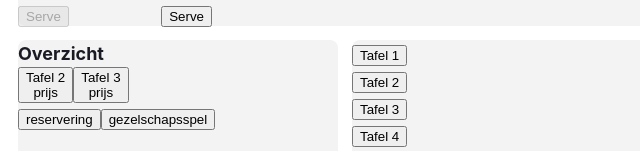
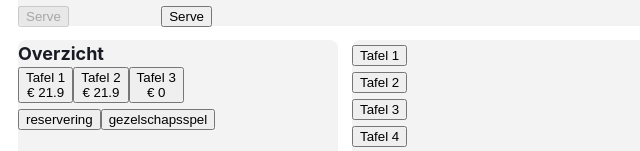
Before and after one commit to Jana-Elst/maitre-hotel, a React (Vite) app: page / in a window 1280 px wide. Shown: the part 152-303 px from the top of the page, without its empty margins (0-640 px from the left). Built offline with nearby package versions, Linux system fonts and the light colour scheme; a web font is replaced by a local one.

Commit message:
clientDetail & clientCard prijs wordt geupdate

```diff
--- a/src/App.jsx
+++ b/src/App.jsx
@@ -41,7 +41,7 @@ function App() {
   const [restaurantVariables, setRestaurantVariables] = useState(
     {
       tables: [
-        { id: 1, status: "available" },
+        { id: 1, status: "unavailable" },
         { id: 2, status: "unavailable" },
         { id: 3, status: "reseravation" },
         { id: 4, status: "available" },
@@ -111,7 +111,8 @@ function App() {
         dashboard: "tables",
         tableId: null,
         categoryId: 1,
-        subcategoryId: 11
+        subcategoryId: 11,
+        totalTableActive: 0
       }
     }
   );
--- a/src/components/clientCard.jsx
+++ b/src/components/clientCard.jsx
@@ -1,8 +1,11 @@
-const ClientCard = ({ table }) => {
+import { createBill, getTotal } from "../functions"
+
+const ClientCard = ({ table, restaurantVariables }) => {
+    const total = getTotal(restaurantVariables, table.id);
     return (
         <button>
             <h3>Tafel {table.id}</h3>
-            <p>prijs</p>
+            <p>€ {total}</p>
         </button>
     );
 };
--- a/src/components/clientDetail.jsx
+++ b/src/components/clientDetail.jsx
@@ -1,11 +1,10 @@
-import { productData, restaurantData } from "../data";
+import { productData } from "../data";
 import { createBill, getTotal } from "../functions"
 
 const clientDetail = ({ restaurantVariables, setRestaurantVariables }) => {
     const products = productData.products;
     const items = restaurantVariables.newOrder.items;
-    const billItems = createBill(restaurantVariables);
-    let total = getTotal(restaurantVariables);
+    const billItems = createBill(restaurantVariables, restaurantVariables.activeState.tableId);
 
     return (
         <article className={`dashboard clientdetail ${restaurantVariables.activeState.dashboard === "menu" ? "" : "hidden"}`} >
@@ -42,7 +41,7 @@ const clientDetail = ({ restaurantVariables, setRestaurantVariables }) => {
             </ul>
 
             {/* get total from all orders from bill --> js functie schrijven */}
-            <p>€ {total}</p>
+            <p>€ {restaurantVariables.activeState.totalTableActive}</p>
             <button>afrekenen</button>
         </article>
     );
--- a/src/components/clientList.jsx
+++ b/src/components/clientList.jsx
@@ -5,8 +5,9 @@ const ClientList = ({ restaurantVariables, setRestaurantVariables }) => {
         <ul>
             {
                 restaurantVariables.tables.map(table =>
+                    // {console.log(table.id)}
                     table.status !== "available"
-                        ? <ClientCard table = {table} />
+                        ? <ClientCard table={table} restaurantVariables={restaurantVariables} />
                         : ""
                 )
             }
--- a/src/components/menuCard.jsx
+++ b/src/components/menuCard.jsx
@@ -1,3 +1,5 @@
+import { createBill, getTotal } from "../functions"
+
 const MenuCard = ({ product, restaurantVariables, setRestaurantVariables }) => {
     const addProductToOrder = () => {
         // Check if product is already in order
@@ -24,9 +26,19 @@ const MenuCard = ({ product, restaurantVariables, setRestaurantVariables }) => {
                                 status: 'ordered'
                             }
                         ]
+            },
+        }
+
+        let total = getTotal(tempResVar, tempResVar.activeState.tableId);
+        setRestaurantVariables(
+            {
+                ...tempResVar,
+                activeState: {
+                    ...tempResVar.activeState,
+                    totalTableActive: total
+                }
             }
-        }
-        setRestaurantVariables(tempResVar);
+        );
     }
 
     return (
--- a/src/components/tableCard.jsx
+++ b/src/components/tableCard.jsx
@@ -1,19 +1,25 @@
+import { createBill, getTotal } from "../functions"
+
 const TableCard = ({ table, restaurantVariables, setRestaurantVariables }) => {
     return (
         <button
-            onClick={() => setRestaurantVariables({
+            onClick={() => {
+                let total = getTotal(restaurantVariables, table.id);
+                setRestaurantVariables({
                     ...restaurantVariables,
                     activeState: {
                         ...restaurantVariables.activeState,
                         dashboard: "menu",
-                    tableId: table.id
+                        tableId: table.id,
+                        totalTableActive: total
                     },
 
                     newOrder: {
                         id: restaurantVariables.orders.length + 1,
                         items: []
                     }
-            })}>
+                });
+            }}>
             <article>
                 <h3>Tafel {table.id}</h3>
             </article>
--- a/src/functions.js
+++ b/src/functions.js
@@ -11,10 +11,7 @@ const isEmpty = (object) => {
 
 
 
-const createBill = (restaurantVariables) => {
-    console.log('restVARS', restaurantVariables);
-    const tableId = restaurantVariables.activeState.tableId;
-
+const createBill = (restaurantVariables, tableId) => {
     if (tableId) {
         //voor welke tafel moet er een rekening gemaakt worden?
         const bill = restaurantVariables.bills.find(bill => bill.tableId === tableId && !bill.paid);
@@ -30,8 +27,6 @@ const createBill = (restaurantVariables) => {
                     }
                 });
             });
-
-            console.log('itemsBill', itemsBill.flat(Infinity));
 
             //items met zelfde productId samenvoegen
             let mergedOrdersBill = [];
@@ -49,18 +44,30 @@ const createBill = (restaurantVariables) => {
                     })
                 }
             })
-            console.log('mergedOrders', mergedOrdersBill);
+
             return mergedOrdersBill;
         }
     }
 }
 
-const getTotal = (restaurantVariables) => {
-    const bill = createBill(restaurantVariables);
+const getTotal = (restaurantVariables, tableId) => {
+    const bill = createBill(restaurantVariables, tableId) ? [createBill(restaurantVariables, tableId)] : [];
+
+    if (restaurantVariables.newOrder.items) {
+        restaurantVariables.newOrder.items.forEach(item => {
+            bill.push({
+                productId: item.productId,
+                amount: item.amount
+            })
+        });
+    }
+
+    console.log('tableId', tableId);
+    console.log('bill', tableId, bill);
     let total = 0;
-
     if (bill) {
-        bill.forEach(item => {
+        console.log('bill',tableId, bill.flat(Infinity));
+        bill.flat(Infinity).forEach(item => {
             const product = productData.products.find(p => p.id === item.productId);
             total += product.price * item.amount;
         });
```
Lines whose indentation alone changed are shown as unchanged.
